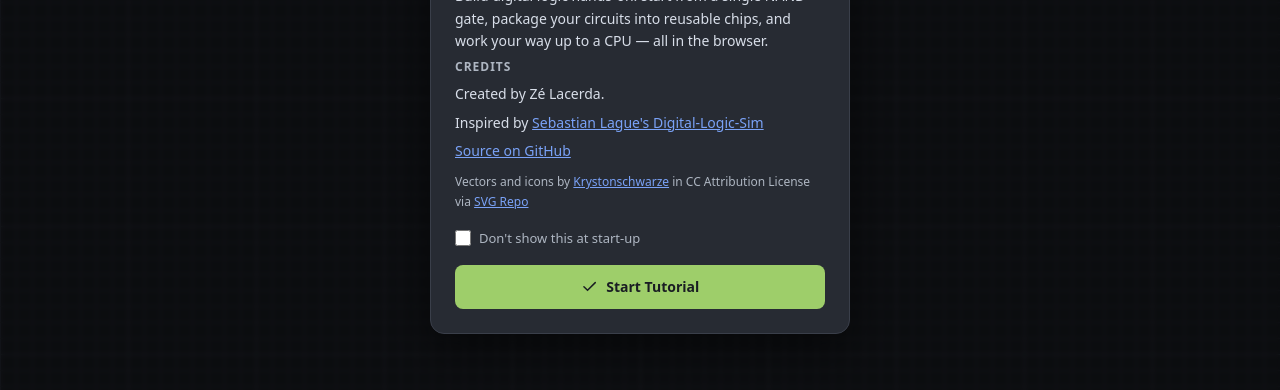
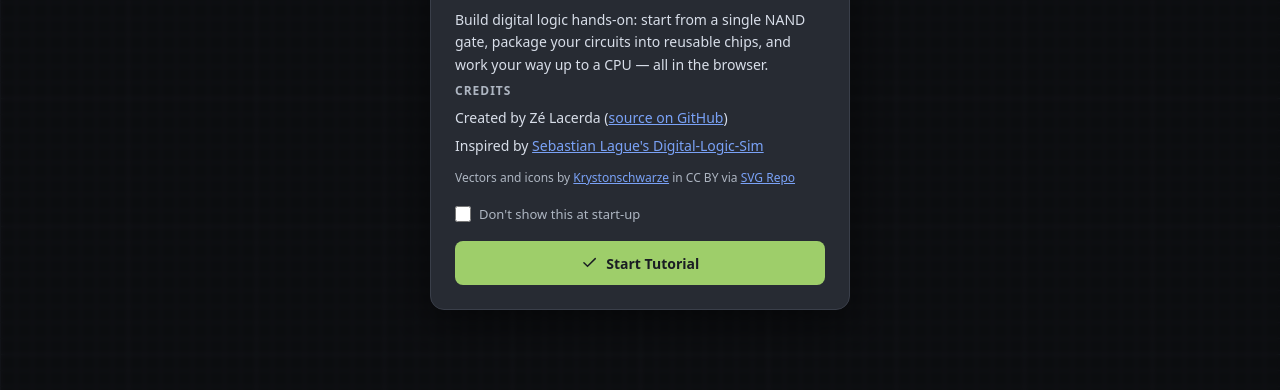
Before and after one commit to zelacerda/nands-on, a website built with Vite: page index.html in a window 1280 px wide. Shown: the part 286-676 px from the top of the page. Built offline with nearby package versions, Linux system fonts and the light colour scheme.

Commit message:
feat: compacta About (autor + source inline) e usa 'CC BY' no crédito dos ícones (svg-icons_20260621)

```diff
--- a/index.html
+++ b/index.html
@@ -102,7 +102,15 @@
         </h1>
         <p class="about-intro" data-i18n="about.intro"></p>
         <h2 class="about-credits-title" data-i18n="about.creditsTitle"></h2>
-        <p data-i18n="about.author"></p>
+        <p>
+          <span data-i18n="about.author"></span>
+          (<a
+            href="https://github.com/zelacerda/nands-on"
+            target="_blank"
+            rel="noopener"
+            data-i18n="about.repoLink"
+          ></a>)
+        </p>
         <p>
           <span data-i18n="about.inspiredBy"></span>
           <a
@@ -110,14 +118,6 @@
             target="_blank"
             rel="noopener"
             data-i18n="about.dlsLink"
-          ></a>
-        </p>
-        <p>
-          <a
-            href="https://github.com/zelacerda/nands-on"
-            target="_blank"
-            rel="noopener"
-            data-i18n="about.repoLink"
           ></a>
         </p>
         <p class="about-icons-credit">
--- a/src/strings.ts
+++ b/src/strings.ts
@@ -28,14 +28,14 @@ export const STRINGS = {
   'about.intro':
     'Build digital logic hands-on: start from a single NAND gate, package your circuits into reusable chips, and work your way up to a CPU — all in the browser.',
   'about.creditsTitle': 'Credits',
-  'about.author': 'Created by Zé Lacerda.',
+  'about.author': 'Created by Zé Lacerda',
   'about.inspiredBy': 'Inspired by',
   'about.dlsLink': "Sebastian Lague's Digital-Logic-Sim",
-  'about.repoLink': 'Source on GitHub',
+  'about.repoLink': 'source on GitHub',
   // Atribuição CC-BY dos ícones (coolicons via SVG Repo) — exigida pela licença.
   'about.iconsBy': 'Vectors and icons by',
   'about.iconsAuthor': 'Krystonschwarze',
-  'about.iconsLicenseVia': 'in CC Attribution License via',
+  'about.iconsLicenseVia': 'in CC BY via',
   'about.iconsRepo': 'SVG Repo',
   'about.dontShowAgain': "Don't show this at start-up",
   'about.close': 'Close',
```
